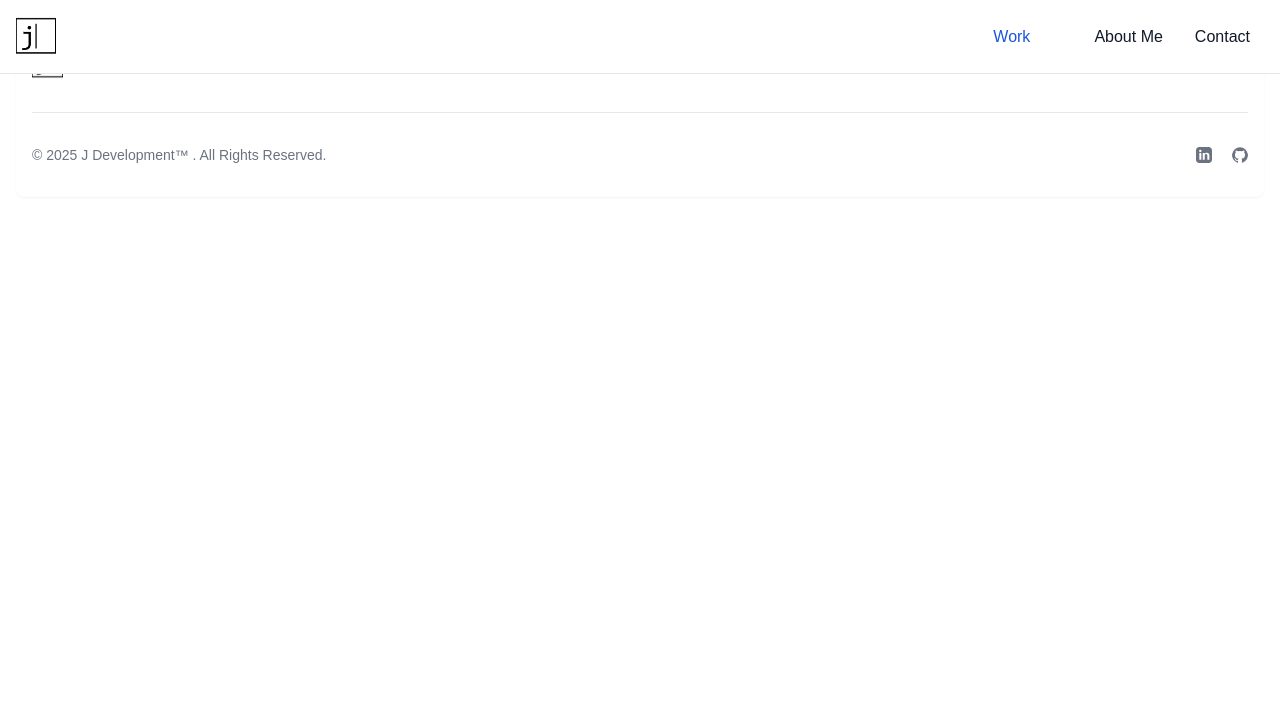
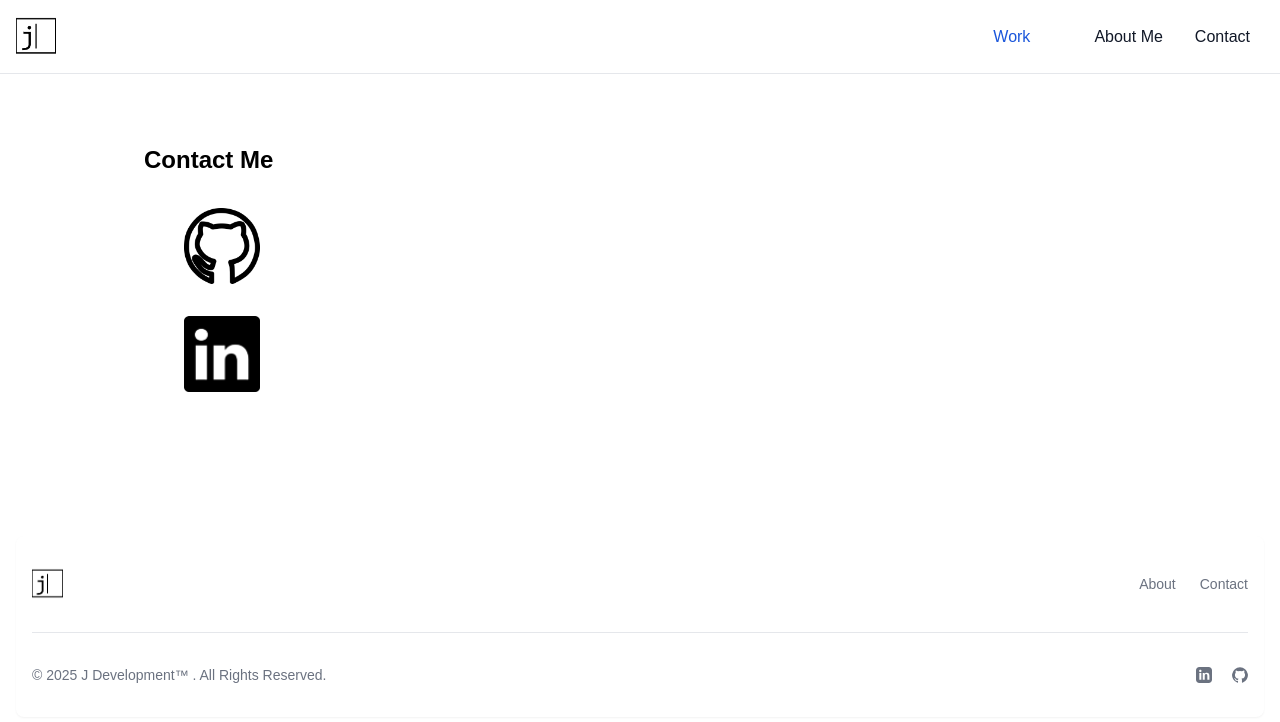
Before and after one commit to coder-j25/portfolio, a React (Vite) app in the folder client/: page /contact in a window 1280 px wide. Shown: the top 722 px of the page. Built offline with nearby package versions, Linux system fonts and the light colour scheme.

Commit message:
contact header

```diff
--- a/client/src/App.jsx
+++ b/client/src/App.jsx
@@ -2,9 +2,12 @@ import {Routes, Route} from "react-router-dom"
 import React from "react"
 import Home from "./views/pages/Home"
 import AboutMe from "./views/pages/AboutMe"
+import Contact from "./views/pages/Contact"
 import NavBar from "./views/components/Navbar"
 import Footer from "./views/components/Footer"
 import './App.css'
+
+
 function App() {
 
 
@@ -14,7 +17,7 @@ function App() {
       <Routes>
         <Route path="/" element={<Home />} />
         <Route path="/aboutMe" element={<AboutMe />} />
-        {/* <Route path="/blog" element={<Blog />} /> */}
+        <Route path="/contact" element={<Contact />} />
       </Routes>
       <Footer/>
     </>
--- /dev/null
+++ b/client/src/views/pages/Contact.jsx
@@ -0,0 +1,27 @@
+import React from "react";
+
+
+const Contact = () => {
+    return (
+        <>
+            <div className="m-36">
+                <div className="flex flex-col">
+                    <h1 className="text-2xl font-extrabold text-black dark:text-black pb-8">Contact Me</h1>
+                    <div className="pl-10 ">
+                       <a href="https://github.com/coder-j25"><img className="w-[8%] pb-8"
+                            src={new URL('../../assets/icons/github-black.png', import.meta.url).href} /></a>
+                        <a href="https://www.linkedin.com/in/justinee-hanson-5a938134a/"><img className="w-[8%]"
+                            src={new URL('../../assets/icons/linkedin_icon_black.png', import.meta.url).href} /></a>
+                    </div>
+                </div>
+                <div>
+
+                </div>
+            </div>
+
+        </>
+    )
+}
+
+
+export default Contact
```
Also changed, not shown: client/src/assets/icons/github-black.png (added), client/src/assets/icons/linkedin_icon_black.png (added).
